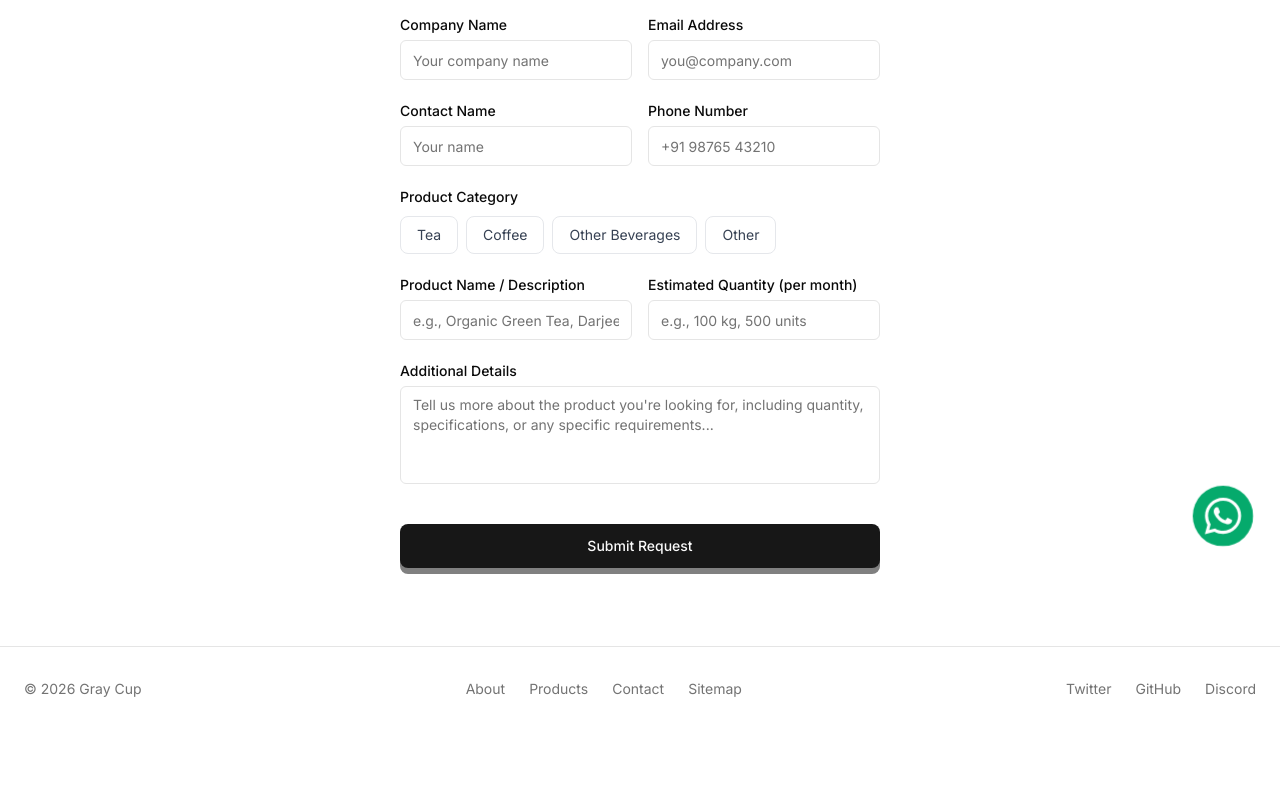
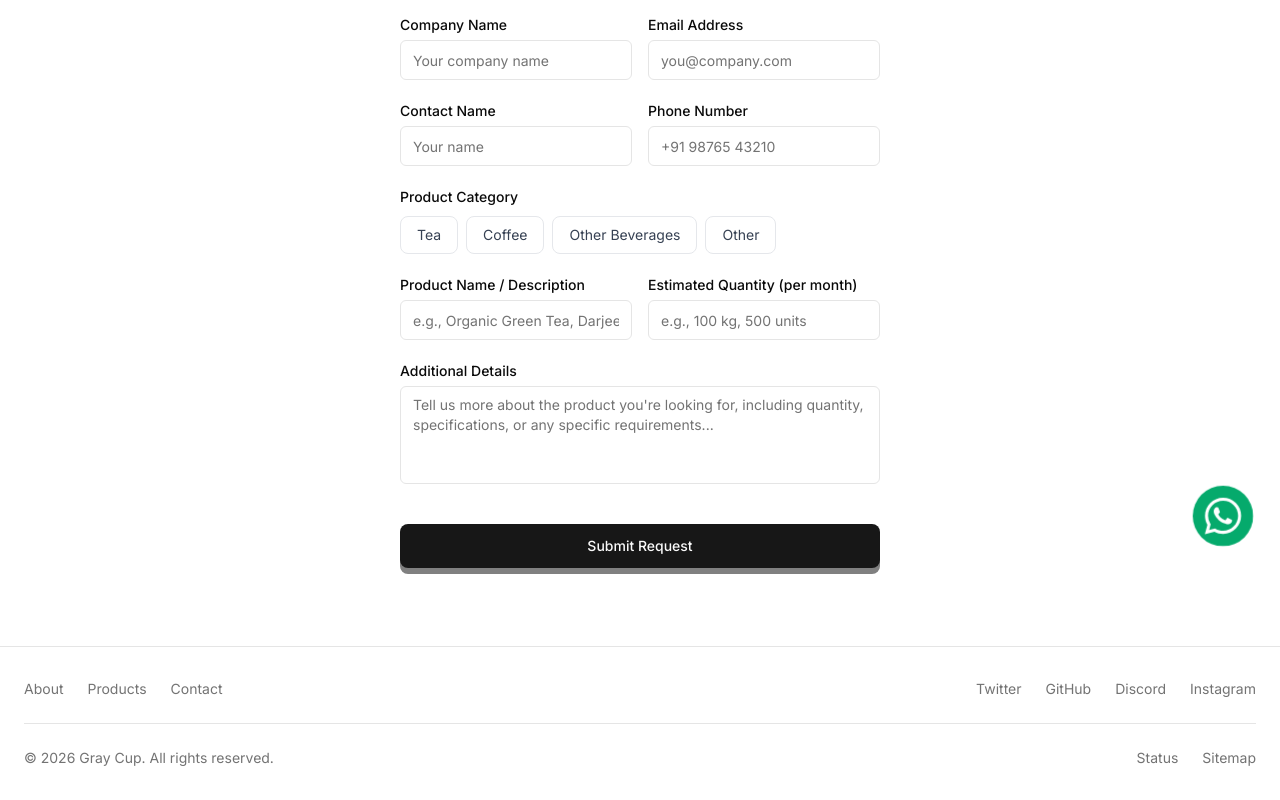
Before and after one commit to Gray-Cup/b2b-graycup-in-static, a Next.js app: page /new-product-request in a window 1280 px wide. Shown: the part 219-1019 px from the top of the page. Before the commit the page ends 950 px from the top, so only its background shows below. Built offline with nearby package versions, Linux system fonts and the light colour scheme; no server answers.

Commit message:
Update footer.tsx

```diff
--- a/src/components/footer.tsx
+++ b/src/components/footer.tsx
@@ -1,67 +1,70 @@
 import Link from "next/link";
 
 export default function Footer() {
+  const mainLinks = [
+    { href: "/about", label: "About" },
+    { href: "/products", label: "Products" },
+    { href: "/contact", label: "Contact" },
+  ];
+
+  const socialLinks = [
+    { href: "https://x.com/TheGrayCup", label: "Twitter" },
+    { href: "https://github.com/Gray-Cup", label: "GitHub" },
+    { href: "https://discord.gg/gpRxmW63JW", label: "Discord" },
+    { href: "https://instagram.com/thegraycup", label: "Instagram" },
+  ];
+
+  const resourceLinks = [
+    { href: "https://status.graycup.org/", label: "Status" },
+    { href: "/sitemap.xml", label: "Sitemap" },
+  ];
+
   return (
     <footer className="border-t border-neutral-200 bg-white">
       <div className="max-w-7xl mx-auto px-4 lg:px-6 py-8">
         <div className="flex flex-col md:flex-row md:items-center md:justify-between gap-6">
-          <p className="text-sm text-muted-foreground">
-            © {new Date().getFullYear()} Gray Cup
-          </p>
-
-          <nav className="flex flex-wrap items-center gap-6 text-sm">
+          <nav className="flex flex-wrap items-center gap-x-6 gap-y-2 text-sm">
+            {mainLinks.map((link) => (
               <Link
-              href="/about"
+                key={link.href}
+                href={link.href}
                 className="text-muted-foreground hover:text-foreground transition-colors"
               >
-              About
+                {link.label}
               </Link>
-            <Link
-              href="/products"
-              className="text-muted-foreground hover:text-foreground transition-colors"
-            >
-              Products
-            </Link>
-            <Link
-              href="/contact"
-              className="text-muted-foreground hover:text-foreground transition-colors"
-            >
-              Contact
-            </Link>
-            <Link
-              href="/sitemap.xml"
-              className="text-muted-foreground hover:text-foreground transition-colors"
-            >
-              Sitemap
-            </Link>
+            ))}
           </nav>
 
-          <div className="flex items-center gap-6 text-sm">
+          <nav className="flex flex-wrap items-center gap-x-6 gap-y-2 text-sm">
+            {socialLinks.map((link) => (
               <Link
-              href="https://x.com/TheGrayCup"
+                key={link.href}
+                href={link.href}
                 target="_blank"
                 rel="noopener noreferrer"
                 className="text-muted-foreground hover:text-foreground transition-colors"
               >
-              Twitter
+                {link.label}
               </Link>
+            ))}
+          </nav>
+        </div>
+
+        <div className="mt-6 pt-6 border-t border-neutral-200 flex flex-col md:flex-row md:items-center md:justify-between gap-4 text-sm text-muted-foreground">
+          <p>© {new Date().getFullYear()} Gray Cup. All rights reserved.</p>
+          <nav className="flex items-center gap-x-6">
+            {resourceLinks.map((link) => (
               <Link
-              href="https://github.com/Gray-Cup"
-              target="_blank"
-              rel="noopener noreferrer"
-              className="text-muted-foreground hover:text-foreground transition-colors"
+                key={link.href}
+                href={link.href}
+                target={link.href.startsWith("http") ? "_blank" : undefined}
+                rel={link.href.startsWith("http") ? "noopener noreferrer" : undefined}
+                className="hover:text-foreground transition-colors"
               >
-              GitHub
+                {link.label}
               </Link>
-            <Link
-              href="https://discord.gg/gpRxmW63JW"
-              target="_blank"
-              rel="noopener noreferrer"
-              className="text-muted-foreground hover:text-foreground transition-colors"
-            >
-              Discord
-            </Link>
-          </div>
+            ))}
+          </nav>
         </div>
       </div>
     </footer>
```
Lines whose indentation alone changed are shown as unchanged.
